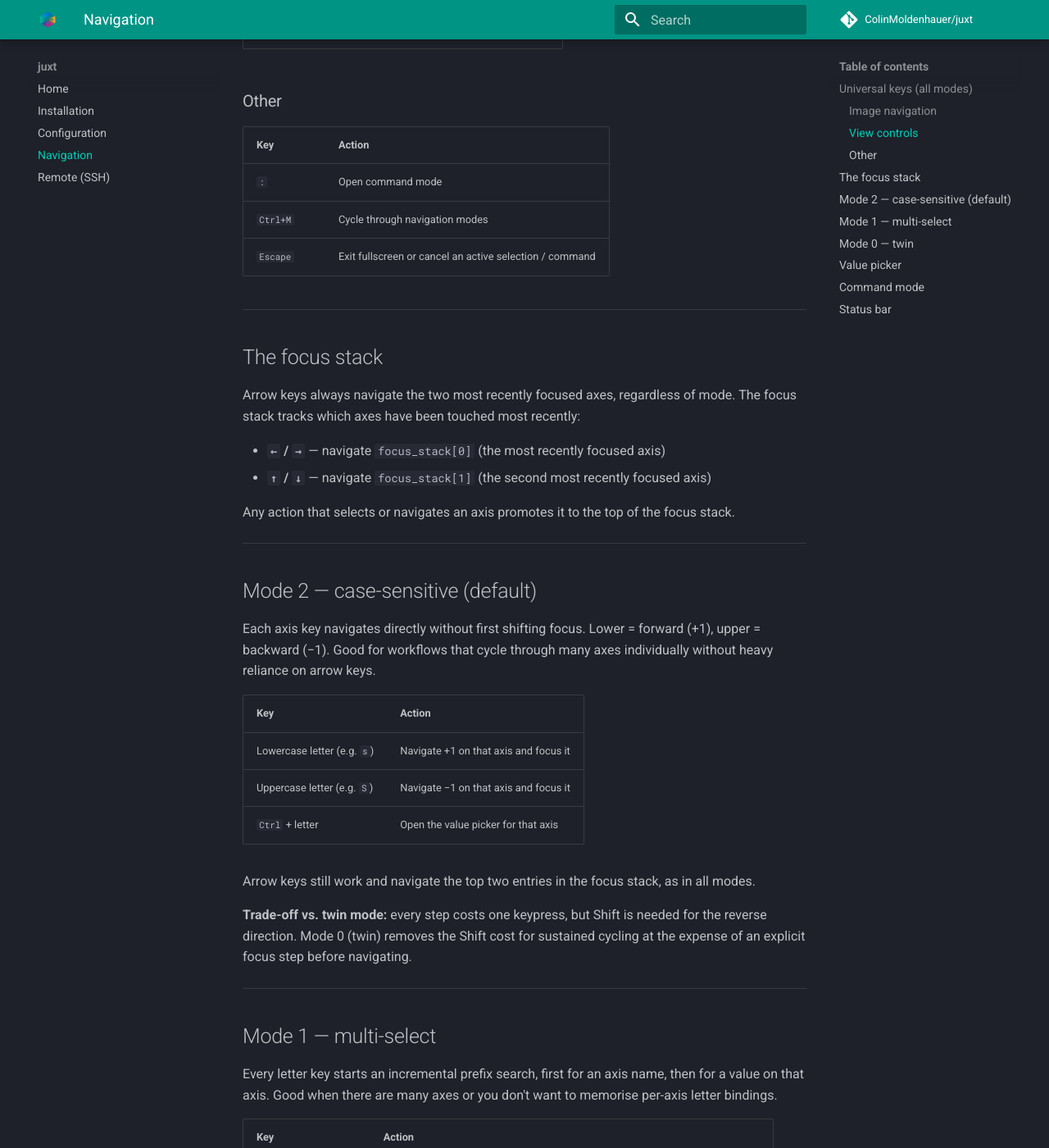
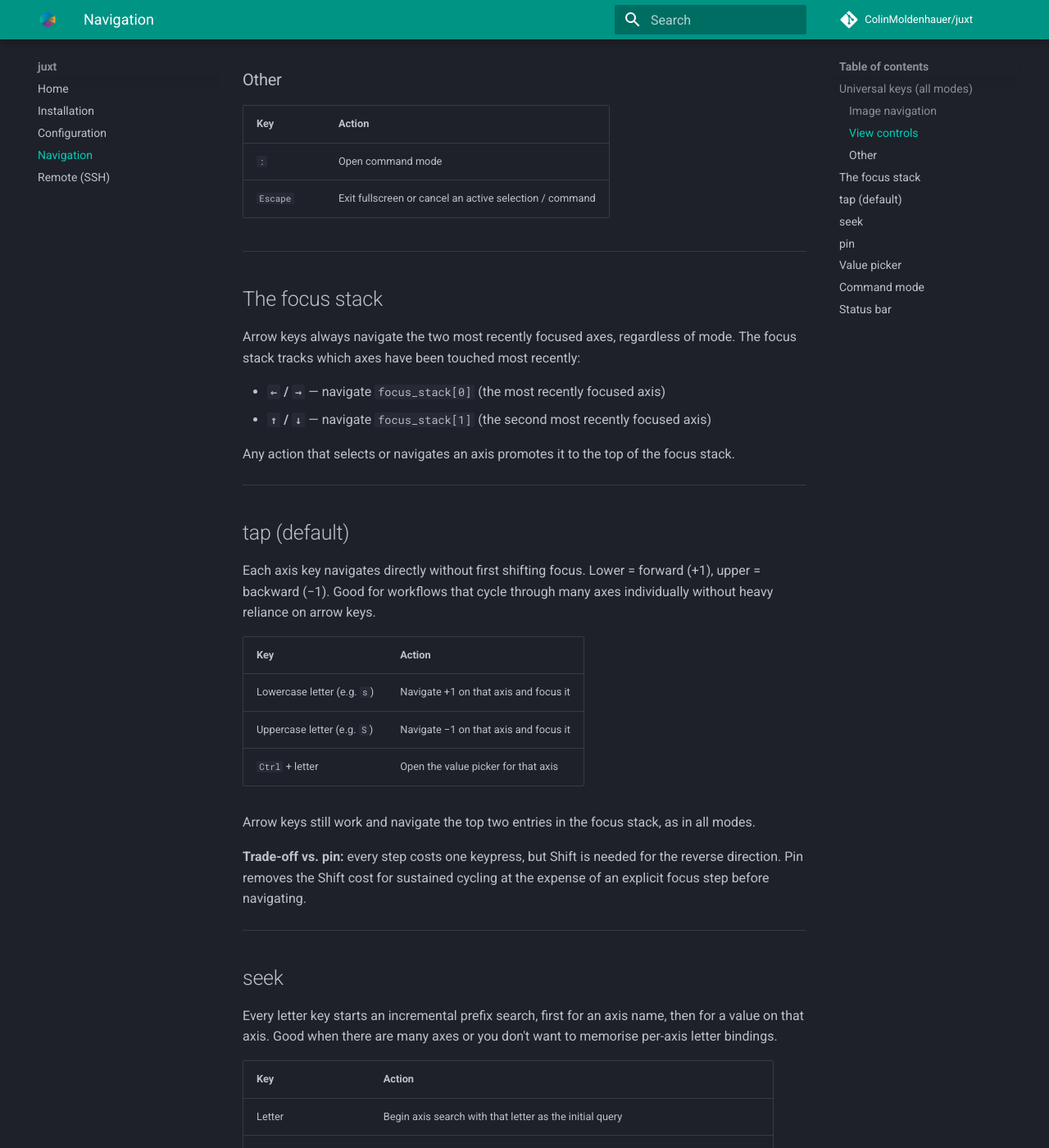
Before and after one commit to ColinMoldenhauer/juxt, an MkDocs documentation site: the page built from docs/navigation.md, in a window 1280 px wide and 1400 px high, scrolled down 1145 px. Shown: the whole window at 82% size. Built offline with MkDocs 1.6.1 and Material for MkDocs 9.7.7, drawn with Linux system fonts in a browser that asks for light colours; comment, search, counter and statistics services are not loaded; some of the changed text lies outside the part shown.

Commit message:
Rename navigation modes to tap/seek/pin
Replace case-sensitive/multi-select/twin with shorter, more intuitive
names: tap (direct letter-key navigation), seek (incremental prefix
search), pin (focus two axes to arrow keys). Default remains mode 0.

Update NavMode enum, _parse_mode, _CMD_ARGS, all dispatch logic,
docs/navigation.md, README, help string, config comment, and TODO.

```diff
--- a/docs/navigation.md
+++ b/docs/navigation.md
@@ -2,7 +2,7 @@
 
 juxt has three navigation modes and a command mode. All modes share the same core key bindings; the modes differ only in how letter keys are interpreted.
 
-Switch modes at runtime with `:mode twin|multi-select|case-sensitive`, or set a default in the [config file](configuration.md#navigation-mode).
+Switch modes at runtime with `:mode tap|seek|pin`, or set a default in the [config file](configuration.md#navigation-mode).
 
 ---
 
@@ -36,7 +36,6 @@ These bindings work identically regardless of which mode is active.
 | Key | Action |
 |---|---|
 | `:` | Open command mode |
-| `Ctrl+M` | Cycle through navigation modes |
 | `Escape` | Exit fullscreen or cancel an active selection / command |
 
 ---
@@ -52,7 +51,7 @@ Any action that selects or navigates an axis promotes it to the top of the focus
 
 ---
 
-## Mode 2 — case-sensitive (default)
+## tap (default)
 
 Each axis key navigates directly without first shifting focus. Lower = forward (+1), upper = backward (−1). Good for workflows that cycle through many axes individually without heavy reliance on arrow keys.
 
@@ -64,11 +63,11 @@ Each axis key navigates directly without first shifting focus. Lower = forward (
 
 Arrow keys still work and navigate the top two entries in the focus stack, as in all modes.
 
-**Trade-off vs. twin mode:** every step costs one keypress, but Shift is needed for the reverse direction. Mode 0 (twin) removes the Shift cost for sustained cycling at the expense of an explicit focus step before navigating.
+**Trade-off vs. pin:** every step costs one keypress, but Shift is needed for the reverse direction. Pin removes the Shift cost for sustained cycling at the expense of an explicit focus step before navigating.
 
 ---
 
-## Mode 1 — multi-select
+## seek
 
 Every letter key starts an incremental prefix search, first for an axis name, then for a value on that axis. Good when there are many axes or you don't want to memorise per-axis letter bindings.
 
@@ -86,7 +85,7 @@ Every letter key starts an incremental prefix search, first for an axis name, th
 
 ---
 
-## Mode 0 — twin
+## pin
 
 Optimised for comparing two axes at a time with no modifier keys in the hot path.
 
@@ -119,9 +118,9 @@ Press `:` to open command mode. The status bar shows your input and a prefix-fil
 | `:fit-width` | Fit image width to the viewport |
 | `:zoom N` | Set zoom to N% (e.g. `:zoom 50`, `:zoom 200`) |
 | `:fullscreen` | Toggle fullscreen |
-| `:mode twin` | Switch to twin mode |
-| `:mode multi-select` | Switch to multi-select mode |
-| `:mode case-sensitive` | Switch to case-sensitive mode |
+| `:mode tap` | Switch to tap mode |
+| `:mode seek` | Switch to seek mode |
+| `:mode pin` | Switch to pin mode |
 | `:switch-last` | Toggle between current and previous position (same as `Space`) |
 
 ---
@@ -134,7 +133,7 @@ The status bar at the bottom shows:
 - Current axis values (e.g. `sensor=ASCAT  date=2024-03-15  overpass=AM  source=L2`)
 - Which axes are bound to `←`/`→` and `↑`/`↓`
 - Letter-to-axis assignments
-- Active query and candidate list when value picker or multi-select is active
+- Active query and candidate list when value picker or seek is active
 - Command being typed in command mode
 
 Toggle the status bar with `Ctrl+H`.
```
Also changed, not shown: other parts of docs/navigation.md (+1 -1 lines), README.md (+2 -2 lines), 3 other files.
